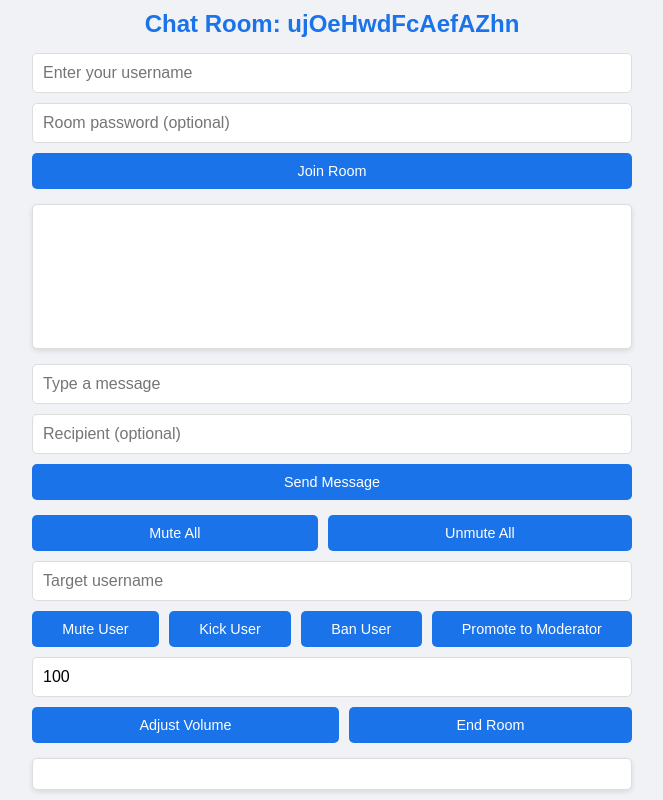
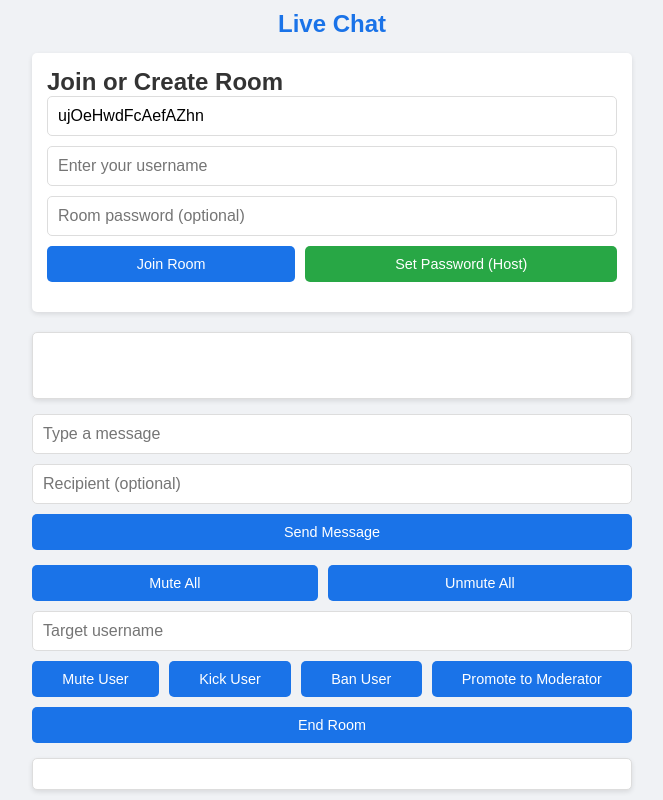
Before and after one commit to ocean-master0/live.chat, a Flask app: page / in a window 1280 px wide. Shown: the whole page, without its empty margins (308-971 px from the left). Run offline with Flask 3, Linux system fonts and the light colour scheme; some libraries are stand-ins or nearby versions.

Commit message:
Added option for users to join host room with room ID and password

```diff
--- a/app.py
+++ b/app.py
@@ -14,7 +14,7 @@ import re
 from dotenv import load_dotenv
 import eventlet
 
-eventlet.monkey_patch()  # Eventlet ke liye patch
+eventlet.monkey_patch()
 
 load_dotenv()
 
@@ -238,10 +238,8 @@ def handle_message(data):
         username = data.get('username')
         message_content = sanitize_input(data.get('message', ''))
         recipient = data.get('recipient')
-        file_data = data.get('file_data')
-        file_type = data.get('file_type')
 
-        if not room_id or not username or (not message_content and not file_data):
+        if not room_id or not username or not message_content:
             emit('error', {'message': 'Missing required data'})
             return
 
@@ -250,15 +248,8 @@ def handle_message(data):
             emit('error', {'message': 'User not found'})
             return
 
-        encrypted_content = encrypt_message(message_content) if message_content else None
-        new_message = Message(
-            room_id=room_id,
-            username=username,
-            content=encrypted_content,
-            recipient=recipient,
-            file_data=file_data,
-            file_type=file_type
-        )
+        encrypted_content = encrypt_message(message_content)
+        new_message = Message(room_id=room_id, username=username, content=encrypted_content, recipient=recipient)
         db.session.add(new_message)
         db.session.commit()
 
@@ -268,8 +259,6 @@ def handle_message(data):
             'message': message_content,
             'timestamp': timestamp,
             'message_id': new_message.id,
-            'file_data': file_data,
-            'file_type': file_type,
             'reactions': []
         }
 
@@ -284,30 +273,6 @@ def handle_message(data):
 
     except Exception as e:
         app.logger.error(f'Error in send_message: {str(e)}')
-        emit('error', {'message': 'Server error'})
-
-@socketio.on('add_reaction')
-def handle_reaction(data):
-    try:
-        message_id = data.get('message_id')
-        username = data.get('username')
-        emoji = data.get('emoji')
-        message = db.session.get(Message, message_id)
-        if not message or emoji not in ['👍', '😂', '❤️']:
-            emit('error', {'message': 'Invalid reaction'})
-            return
-        if Reaction.query.filter_by(message_id=message_id, username=username).first():
-            return
-        reaction = Reaction(message_id=message_id, username=username, emoji=emoji)
-        db.session.add(reaction)
-        db.session.commit()
-        emit('reaction_added', {
-            'message_id': message_id,
-            'username': username,
-            'emoji': emoji
-        }, room=message.room_id, broadcast=True)
-    except Exception as e:
-        app.logger.error(f'Error in add_reaction: {str(e)}')
         emit('error', {'message': 'Server error'})
 
 @socketio.on('end_room')
@@ -450,43 +415,6 @@ def handle_user_typing(data):
         app.logger.error(f'Error in user_typing: {str(e)}')
         emit('error', {'message': 'Server error'})
 
-@socketio.on('voice_signal')
-def handle_voice_signal(data):
-    try:
-        user = User.query.filter_by(room_id=data.get('room_id'), username=data.get('username')).first()
-        if user and not user.is_muted:
-            emit('voice_signal', {
-                'username': user.username,
-                'signal': data.get('signal')
-            }, room=data.get('room_id'), skip_sid=request.sid)
-    except Exception as e:
-        app.logger.error(f'Error in voice_signal: {str(e)}')
-        emit('error', {'message': 'Server error'})
-
-@socketio.on('mute_user')
-def handle_mute_user(data):
-    try:
-        user = User.query.filter_by(room_id=data.get('room_id'), username=data.get('username')).first()
-        if user:
-            user.is_muted = data.get('mute', True)
-            db.session.commit()
-            emit('user_muted', {'username': user.username, 'muted': user.is_muted}, room=data.get('room_id'), broadcast=True)
-    except Exception as e:
-        app.logger.error(f'Error in mute_user: {str(e)}')
-        emit('error', {'message': 'Server error'})
-
-@socketio.on('adjust_volume')
-def handle_adjust_volume(data):
-    try:
-        user = User.query.filter_by(room_id=data.get('room_id'), username=data.get('username')).first()
-        if user and 0 <= data.get('volume', 100) <= 100:
-            user.volume_level = data.get('volume')
-            db.session.commit()
-            emit('volume_adjusted', {'username': user.username, 'volume': user.volume_level}, room=data.get('room_id'), broadcast=True)
-    except Exception as e:
-        app.logger.error(f'Error in adjust_volume: {str(e)}')
-        emit('error', {'message': 'Server error'})
-
 @socketio.on('disconnect')
 def handle_disconnect():
     try:
--- a/templates/index.html
+++ b/templates/index.html
@@ -86,8 +86,15 @@
             margin-bottom: 10px;
             color: #1a73e8;
         }
+        .join-section {
+            margin-bottom: 20px;
+            padding: 15px;
+            background-color: #fff;
+            border-radius: 5px;
+            box-shadow: 0 2px 5px rgba(0, 0, 0, 0.1);
+        }
         @media (max-width: 600px) {
-            .input-group, .controls {
+            .input-group, .controls, .join-section .input-group {
                 flex-direction: column;
                 align-items: stretch;
             }
@@ -101,12 +108,17 @@
     </style>
 </head>
 <body>
-    <h1>Chat Room: {{ room_id }}</h1>
+    <h1>Live Chat</h1>
     <div class="container">
+        <div class="join-section">
+            <h2>Join or Create Room</h2>
             <div class="input-group">
+                <input type="text" id="roomId" placeholder="Enter Room ID" value="{{ room_id }}">
                 <input type="text" id="username" placeholder="Enter your username">
                 <input type="text" id="password" placeholder="Room password (optional)">
                 <button id="joinBtn">Join Room</button>
+                <button id="setPasswordBtn" style="background-color: #28a745;" onclick="setRoomPassword()">Set Password (Host)</button>
+            </div>
         </div>
         <div id="messages"></div>
         <div class="input-group">
@@ -122,8 +134,6 @@
             <button id="kickUserBtn">Kick User</button>
             <button id="banUserBtn">Ban User</button>
             <button id="promoteBtn">Promote to Moderator</button>
-            <input type="number" id="volume" min="0" max="100" value="100">
-            <button id="adjustVolumeBtn">Adjust Volume</button>
             <button id="endRoomBtn">End Room</button>
         </div>
         <div id="users"></div>
@@ -136,15 +146,14 @@
             reconnectionAttempts: 10,
             reconnectionDelay: 1000
         });
-        const roomId = "{{ room_id }}";
         const messagesDiv = document.getElementById('messages');
         const usersDiv = document.getElementById('users');
+        const roomIdInput = document.getElementById('roomId');
         const usernameInput = document.getElementById('username');
         const passwordInput = document.getElementById('password');
         const messageInput = document.getElementById('message');
         const recipientInput = document.getElementById('recipient');
         const targetUserInput = document.getElementById('targetUser');
-        const volumeInput = document.getElementById('volume');
         const joinBtn = document.getElementById('joinBtn');
         const sendBtn = document.getElementById('sendBtn');
         const muteAllBtn = document.getElementById('muteAllBtn');
@@ -153,26 +162,38 @@
         const kickUserBtn = document.getElementById('kickUserBtn');
         const banUserBtn = document.getElementById('banUserBtn');
         const promoteBtn = document.getElementById('promoteBtn');
-        const adjustVolumeBtn = document.getElementById('adjustVolumeBtn');
         const endRoomBtn = document.getElementById('endRoomBtn');
 
         let currentUsername = '';
+        let currentRoomId = '';
 
         joinBtn.addEventListener('click', () => {
+            const roomId = roomIdInput.value.trim();
             const username = usernameInput.value.trim();
             const password = passwordInput.value.trim();
-            if (username) {
+            if (roomId && username) {
                 currentUsername = username;
+                currentRoomId = roomId;
                 socket.emit('join_room', { room_id: roomId, username: username, password: password });
             }
         });
 
+        function setRoomPassword() {
+            const roomId = roomIdInput.value.trim();
+            const password = passwordInput.value.trim();
+            if (roomId && password) {
+                socket.emit('set_password', { room_id: roomId, password: password });
+            } else {
+                alert('Please enter both Room ID and Password');
+            }
+        }
+
         sendBtn.addEventListener('click', () => {
             const message = messageInput.value.trim();
             const recipient = recipientInput.value.trim();
-            if (message) {
+            if (message && currentRoomId) {
                 socket.emit('send_message', {
-                    room_id: roomId,
+                    room_id: currentRoomId,
                     username: currentUsername,
                     message: message,
                     recipient: recipient || null
@@ -182,54 +203,47 @@
         });
 
         muteAllBtn.addEventListener('click', () => {
-            socket.emit('mute_all', { room_id: roomId });
+            if (currentRoomId) socket.emit('mute_all', { room_id: currentRoomId });
         });
 
         unmuteAllBtn.addEventListener('click', () => {
-            socket.emit('unmute_all', { room_id: roomId });
+            if (currentRoomId) socket.emit('unmute_all', { room_id: currentRoomId });
         });
 
         muteUserBtn.addEventListener('click', () => {
             const target = targetUserInput.value.trim();
-            if (target) {
-                socket.emit('host_mute_user', { room_id: roomId, username: target, mute: true });
+            if (target && currentRoomId) {
+                socket.emit('host_mute_user', { room_id: currentRoomId, username: target, mute: true });
             }
         });
 
         kickUserBtn.addEventListener('click', () => {
             const target = targetUserInput.value.trim();
-            if (target) {
-                socket.emit('kick_user', { room_id: roomId, username: target });
+            if (target && currentRoomId) {
+                socket.emit('kick_user', { room_id: currentRoomId, username: target });
             }
         });
 
         banUserBtn.addEventListener('click', () => {
             const target = targetUserInput.value.trim();
-            if (target) {
-                socket.emit('ban_user', { room_id: roomId, username: target });
+            if (target && currentRoomId) {
+                socket.emit('ban_user', { room_id: currentRoomId, username: target });
             }
         });
 
         promoteBtn.addEventListener('click', () => {
             const target = targetUserInput.value.trim();
-            if (target) {
-                socket.emit('promote_moderator', { room_id: roomId, username: target });
-            }
-        });
-
-        adjustVolumeBtn.addEventListener('click', () => {
-            const volume = parseInt(volumeInput.value);
-            if (volume >= 0 && volume <= 100) {
-                socket.emit('adjust_volume', { room_id: roomId, username: currentUsername, volume: volume });
+            if (target && currentRoomId) {
+                socket.emit('promote_moderator', { room_id: currentRoomId, username: target });
             }
         });
 
         endRoomBtn.addEventListener('click', () => {
-            socket.emit('end_room', { room_id: roomId });
+            if (currentRoomId) socket.emit('end_room', { room_id: currentRoomId });
         });
 
         messageInput.addEventListener('input', () => {
-            socket.emit('user_typing', { room_id: roomId, username: currentUsername });
+            if (currentRoomId) socket.emit('user_typing', { room_id: currentRoomId, username: currentUsername });
         });
 
         socket.on('connect', () => {
@@ -244,13 +258,14 @@
         socket.on('reconnect', () => {
             console.log('Reconnected to server');
             messagesDiv.innerHTML += `<p style="color: green;">Reconnected to server!</p>`;
-            if (currentUsername) {
-                socket.emit('join_room', { room_id: roomId, username: currentUsername });
+            if (currentUsername && currentRoomId) {
+                socket.emit('join_room', { room_id: currentRoomId, username: currentUsername });
             }
         });
 
         socket.on('join_success', (data) => {
             messagesDiv.innerHTML += `<p>${data.message}</p>`;
+            currentRoomId = data.room_id;
             fetchUsers();
         });
 
@@ -304,10 +319,6 @@
             fetchUsers();
         });
 
-        socket.on('volume_adjusted', (data) => {
-            messagesDiv.innerHTML += `<p>${data.username}'s volume set to ${data.volume}</p>`;
-        });
-
         socket.on('room_ended', (data) => {
             messagesDiv.innerHTML += `<p>${data.message} at ${data.timestamp}</p>`;
             alert('Room has been ended by the host.');
@@ -320,6 +331,10 @@
             }, 2000);
         });
 
+        socket.on('password_set', (data) => {
+            messagesDiv.innerHTML += `<p>${data.message}</p>`;
+        });
+
         socket.on('error', (data) => {
             messagesDiv.innerHTML += `<p style="color: red;">Error: ${data.message}</p>`;
         });
@@ -330,7 +345,8 @@
         });
 
         function fetchUsers() {
-            fetch(`/api/rooms/${roomId}/users`)
+            if (currentRoomId) {
+                fetch(`/api/rooms/${currentRoomId}/users`)
                     .then(response => response.json())
                     .then(data => {
                         usersDiv.innerHTML = '<h3>Users:</h3>';
@@ -340,6 +356,7 @@
                     })
                     .catch(err => console.error('Error fetching users:', err));
             }
+        }
     </script>
 </body>
 </html>
```
Lines whose indentation alone changed are shown as unchanged.
